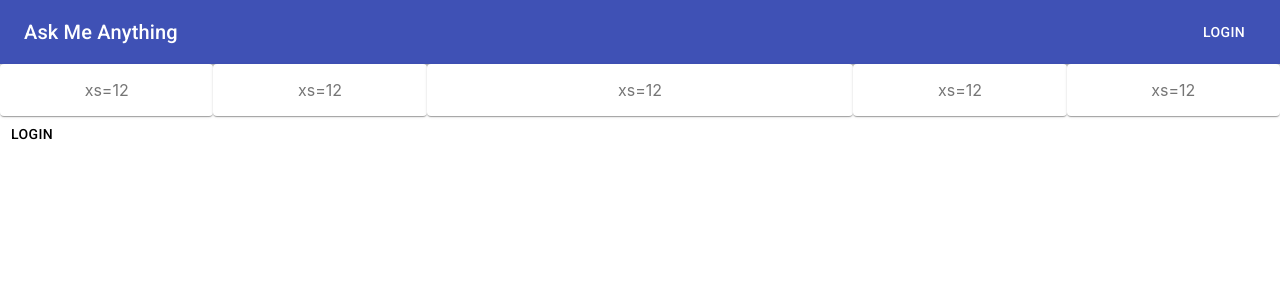
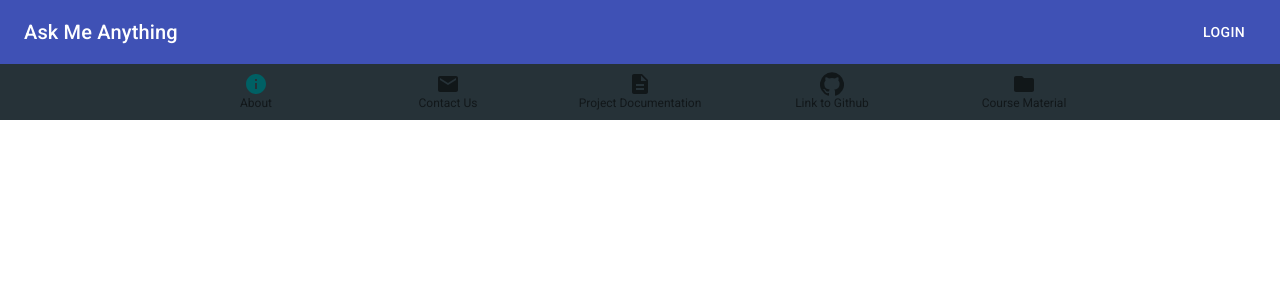
Before and after one commit to antreasvez/AskMeAnything-SaaS-56, a React (Create React App) app in the folder front-end/: page / in a window 1280 px wide. Shown: the top 300 px of the page. Built offline with nearby package versions, Linux system fonts and the light colour scheme.

Commit message:
Home page footer created

```diff
--- a/front-end/src/App.js
+++ b/front-end/src/App.js
@@ -1,6 +1,5 @@
 import './App.css';
-import SignIn from './SignIn';
-import Home from './Home';
+import Home from './components/Home';
 function App() {
   return (
     <div className="App">
--- a/front-end/src/Home.css
+++ /dev/null
@@ -1,3 +0,0 @@
-.InfoCard{
-    top: 1000px
-}
--- a/front-end/src/Home.js
+++ /dev/null
@@ -1,74 +0,0 @@
-import React from 'react';
-import { makeStyles } from '@material-ui/core/styles';
-import AppBar from '@material-ui/core/AppBar';
-import Toolbar from '@material-ui/core/Toolbar';
-import Typography from '@material-ui/core/Typography';
-import Button from '@material-ui/core/Button';
-import Popup from 'reactjs-popup';
-import './Home.css';
-import SignIn from './SignIn';
-import Container from '@material-ui/core/Container';
-import Grid from '@material-ui/core/Grid';
-import Paper from '@material-ui/core/Paper';
-import CardContent from '@material-ui/core/CardContent';
-
-const useStyles = makeStyles((theme) => ({
-  root: {
-    flexGrow: 1,
-  },
-
-  title: {
-    flexGrow: 1,
-  },
-  paper: {
-    padding: theme.spacing(2),
-    textAlign: 'center',
-    color: theme.palette.text.secondary,
-  },
-}));
-
-function Home() {
-  const classes = useStyles();
-
-  return (
-    <div>
-      <div className={classes.root}>
-        <AppBar position="static">
-          <Toolbar>
-            <Typography variant="h6" className={classes.title}>
-              Ask Me Anything
-            </Typography>
-            <Popup
-            trigger={open =><Button color="inherit" >Login</Button>}
-            modal
-            >
-              <SignIn/>
-            </Popup>
-          </Toolbar>
-        </AppBar>
-      </div>
-      <div>
-        <Grid container>
-          <Grid item xs={2}>
-            <Paper className={classes.paper}>xs=12</Paper>
-          </Grid>
-          <Grid item xs={2}>
-            <Paper className={classes.paper}>xs=12</Paper>
-          </Grid>
-          <Grid item xs={4}>
-            <Paper className={classes.paper}>xs=12</Paper>
-          </Grid>
-          <Grid item xs={2}>
-            <Paper className={classes.paper}>xs=12</Paper>
-          </Grid>
-          <Grid item xs={2}>
-            <Paper className={classes.paper}>xs=12</Paper>
-          </Grid>
-        </Grid>
-      </div>
-      <Button color="inherit" >Login</Button>
-    </div>
-
-  );
-}
-export default Home;
--- /dev/null
+++ b/front-end/src/components/Home.css
@@ -0,0 +1,43 @@
+.Homefooter{
+    position:relative;
+    bottom: 0;
+    background-color: black;
+
+}
+/* .fotterPlacement{
+    position: relative;
+    top: 20%;
+}
+.footerLink1{
+    position: relative;
+    color: white;
+    text-decoration: none;
+
+}
+.footerLink2{
+    position: relative;
+    margin-left: 12%;
+    margin-right: 5%;
+    color: white;
+    text-decoration: none;
+}
+.footerLink3{
+    position: relative;
+    margin-left: 5%;
+    margin-right: 5%;
+    color: white;
+    text-decoration: none;
+}
+.footerLink4{
+    position: relative;
+    margin-left: 5%;
+    margin-right: 12%;
+    color: white;
+    text-decoration: none;
+}
+.footerLink5{
+    position: relative;
+    color: white;
+    float: right;
+    text-decoration: none;
+} */
--- /dev/null
+++ b/front-end/src/components/Home.js
@@ -0,0 +1,68 @@
+import React from 'react';
+import { makeStyles } from '@material-ui/core/styles';
+import AppBar from '@material-ui/core/AppBar';
+import Toolbar from '@material-ui/core/Toolbar';
+import Typography from '@material-ui/core/Typography';
+import Button from '@material-ui/core/Button';
+import Popup from 'reactjs-popup';
+import './Home.css';
+import SignIn from './SignIn';
+import BottomNavigation from '@material-ui/core/BottomNavigation';
+import BottomNavigationAction from '@material-ui/core/BottomNavigationAction';
+import FolderIcon from '@material-ui/icons/Folder';
+import RestoreIcon from '@material-ui/icons/Restore';
+import FavoriteIcon from '@material-ui/icons/Favorite';
+import LocationOnIcon from '@material-ui/icons/LocationOn';
+import { CardActionArea } from '@material-ui/core';
+import Box from '@material-ui/core/Box';
+import InfoIcon from '@material-ui/icons/Info';
+import EmailIcon from '@material-ui/icons/Email';
+import GitHubIcon from '@material-ui/icons/GitHub';
+import DescriptionIcon from '@material-ui/icons/Description';
+const useStyles = makeStyles((theme) => ({
+  root: {
+    flexGrow: 1,
+  },
+
+  title: {
+    flexGrow: 1,
+  },
+  paper: {
+    padding: theme.spacing(2),
+    textAlign: 'center',
+    color: theme.palette.text.secondary,
+    height: 150,
+  },
+}));
+
+function Home() {
+  const classes = useStyles();
+  return (
+    <div>
+      <div className={classes.root}>
+        <AppBar position="static">
+          <Toolbar>
+            <Typography variant="h6" className={classes.title}>
+              Ask Me Anything
+            </Typography>
+            <Popup
+            trigger={open =><Button color="inherit" >Login</Button>}
+            modal
+            >
+              <SignIn/>
+            </Popup>
+          </Toolbar>
+        </AppBar>
+      </div>
+        <BottomNavigation style={{ backgroundColor: "#263238" }}>
+          <BottomNavigationAction label="About" href="/sela" value="recents" showLabel="true" icon={< InfoIcon  style={{ color: "#006064" }}/>} />
+          <BottomNavigationAction label="Contact Us" href="url" showLabel="true" value="favorites" icon={<EmailIcon />} />
+          <BottomNavigationAction label="Project Documentation" showLabel="true" href="url" value="nearby" icon={<DescriptionIcon />} />
+          <BottomNavigationAction label="Link to Github" href="url" showLabel="true" value="folder" icon={<GitHubIcon />} />
+          <BottomNavigationAction label="Course Material" href="url" showLabel="true" value="folder" icon={<FolderIcon />} />
+        </BottomNavigation>
+    </div>
+
+  );
+}
+export default Home;
```
Also changed, not shown: front-end/src/components/SignIn.js (renamed from front-end/src/SignIn.js).
